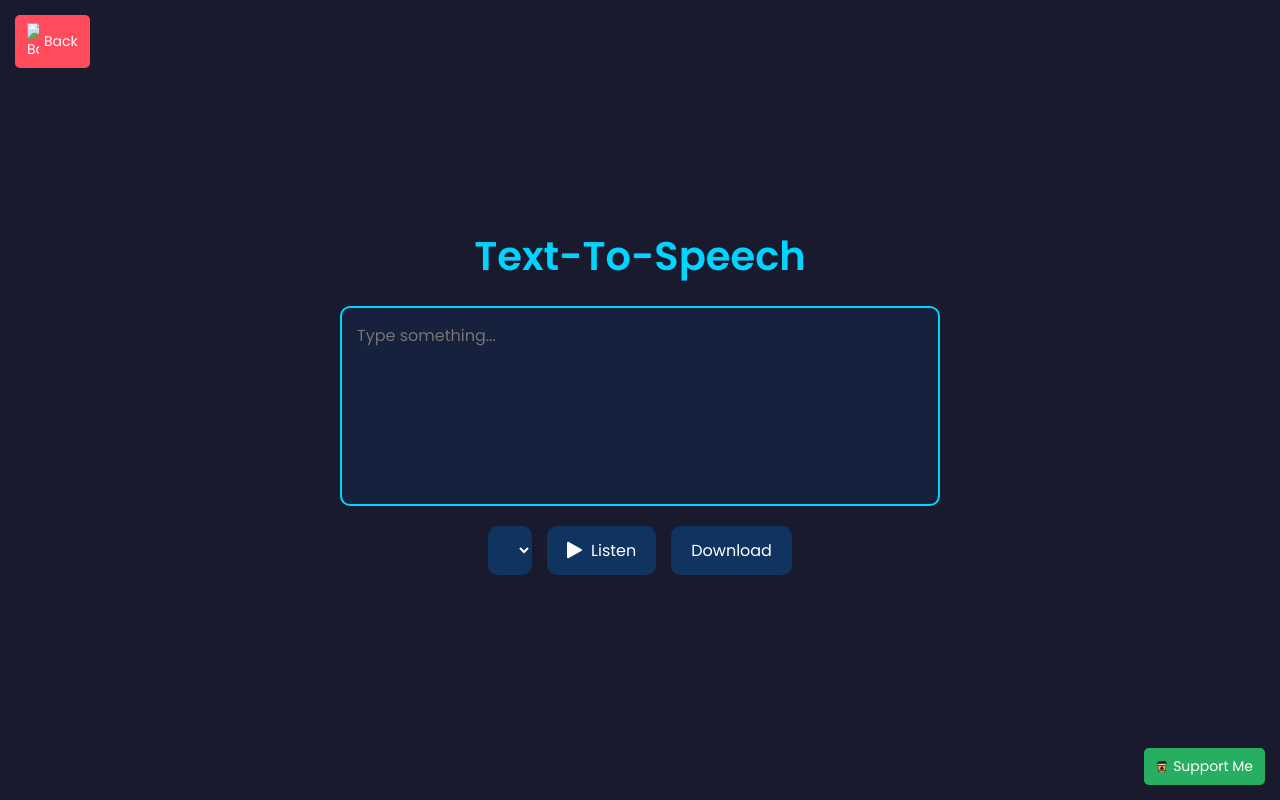
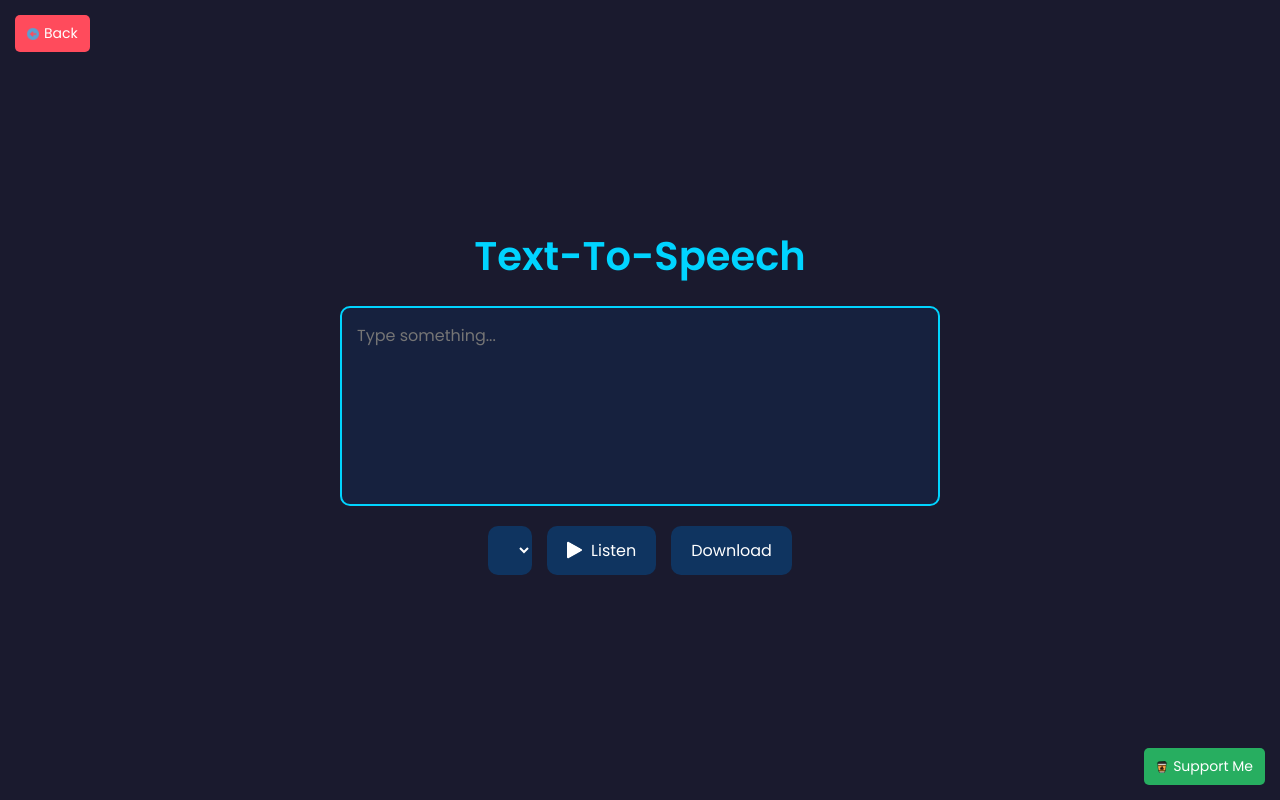
Before and after one commit to krishytopia/text-to-speech-converter, a plain HTML site: page index.html in a window 1280 px wide. Drawn offline with Linux system fonts and the light colour scheme; files whose address does not match are found by name.

Commit message:
Update index.html

```diff
--- a/index.html
+++ b/index.html
@@ -11,7 +11,7 @@
 
     <!-- Back Button -->
     <button class="back-btn" onclick="window.history.back()">
-        <img src="" alt="Back"> Back
+        <img src="arrow-back-3783.png" alt="Back"> Back
     </button>
 
     <div class="hero">
```
